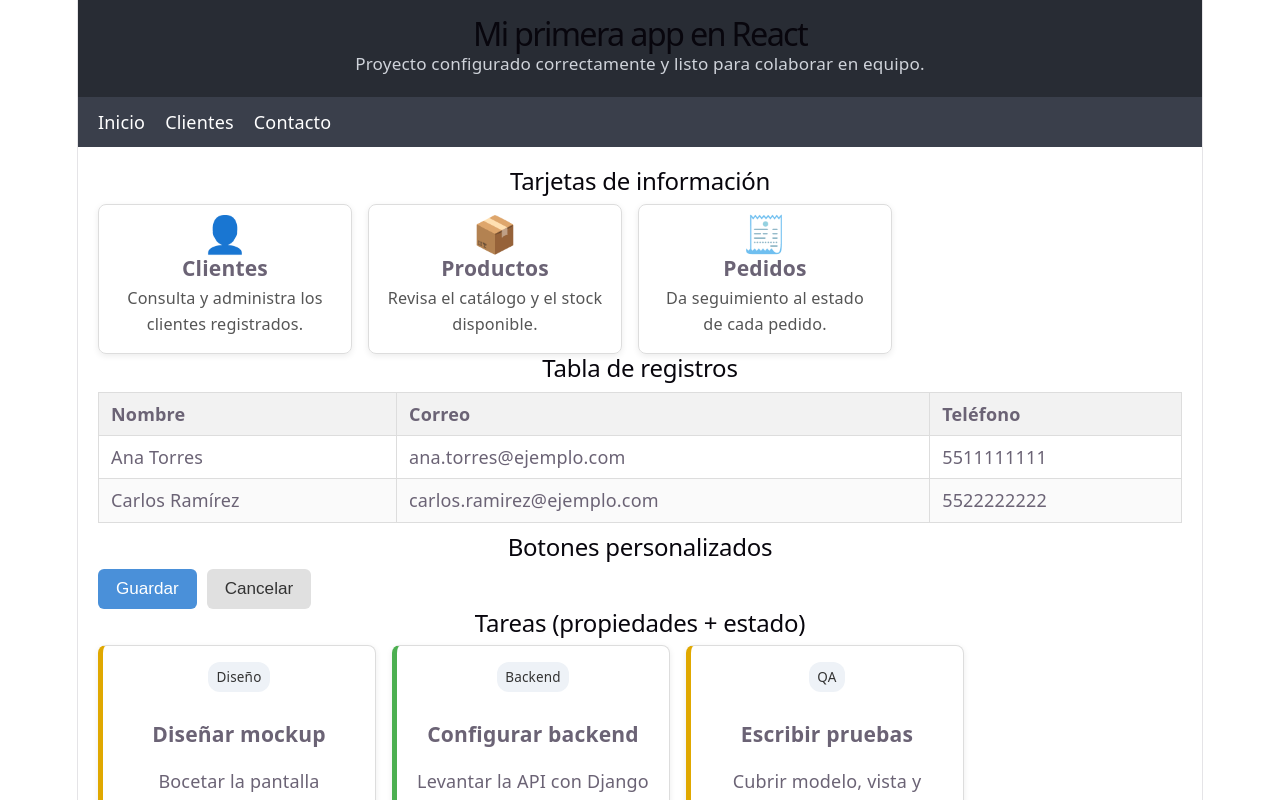
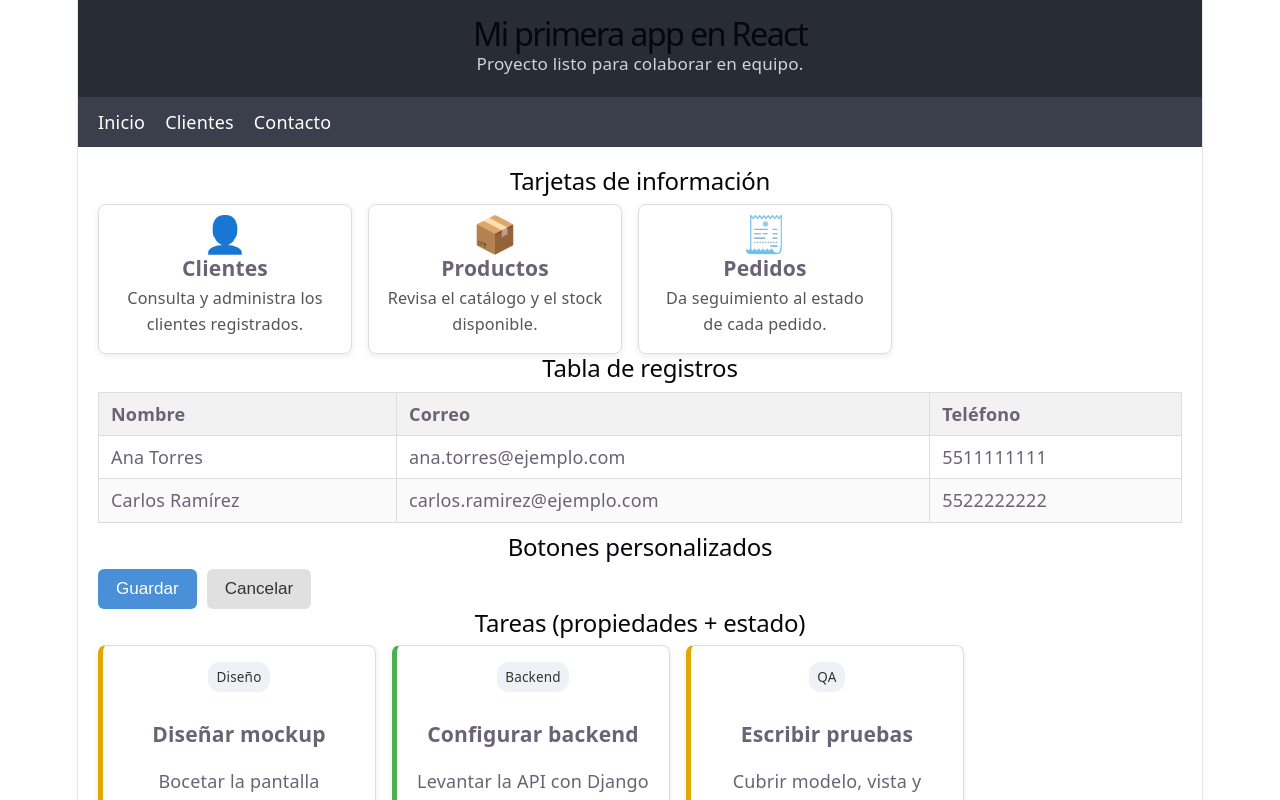
Before and after one commit to gacl080711hmcrhsa8-dev/mi-proyecto-react, a React (Vite) app: page / in a window 1280 px wide. Shown: the top 800 px of the page. Built offline with nearby package versions, Linux system fonts and the light colour scheme.

Commit message:
Corrige observaciones de la revision: acorta subtitulo y elimina comentario de prueba

```diff
--- a/src/App.jsx
+++ b/src/App.jsx
@@ -7,7 +7,6 @@ import BotonPersonalizado from "./components/BotonPersonalizado";
 import TarjetaTarea from "./components/TarjetaTarea";
 import Contador from "./components/Contador";
 
-// PERSONA B: linea de prueba version B
 
 function App() {
   const enlacesMenu = [
@@ -30,7 +29,7 @@ function App() {
     <div>
       <Encabezado
         titulo="Mi primera app en React"
-        subtitulo="Proyecto configurado correctamente y listo para colaborar en equipo."
+        subtitulo="Proyecto listo para colaborar en equipo."
       />
 
       <MenuNavegacion enlaces={enlacesMenu} />
```
